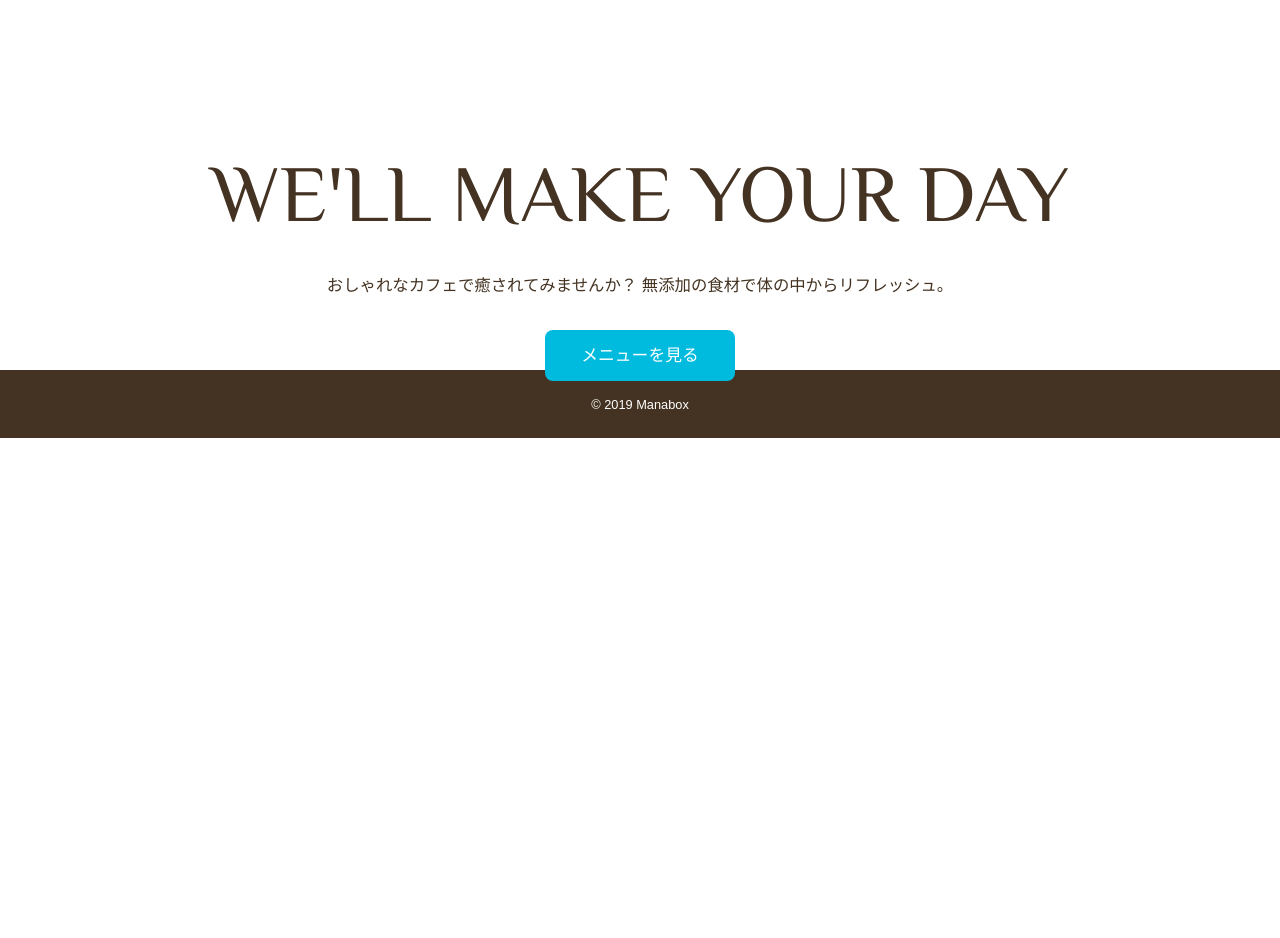
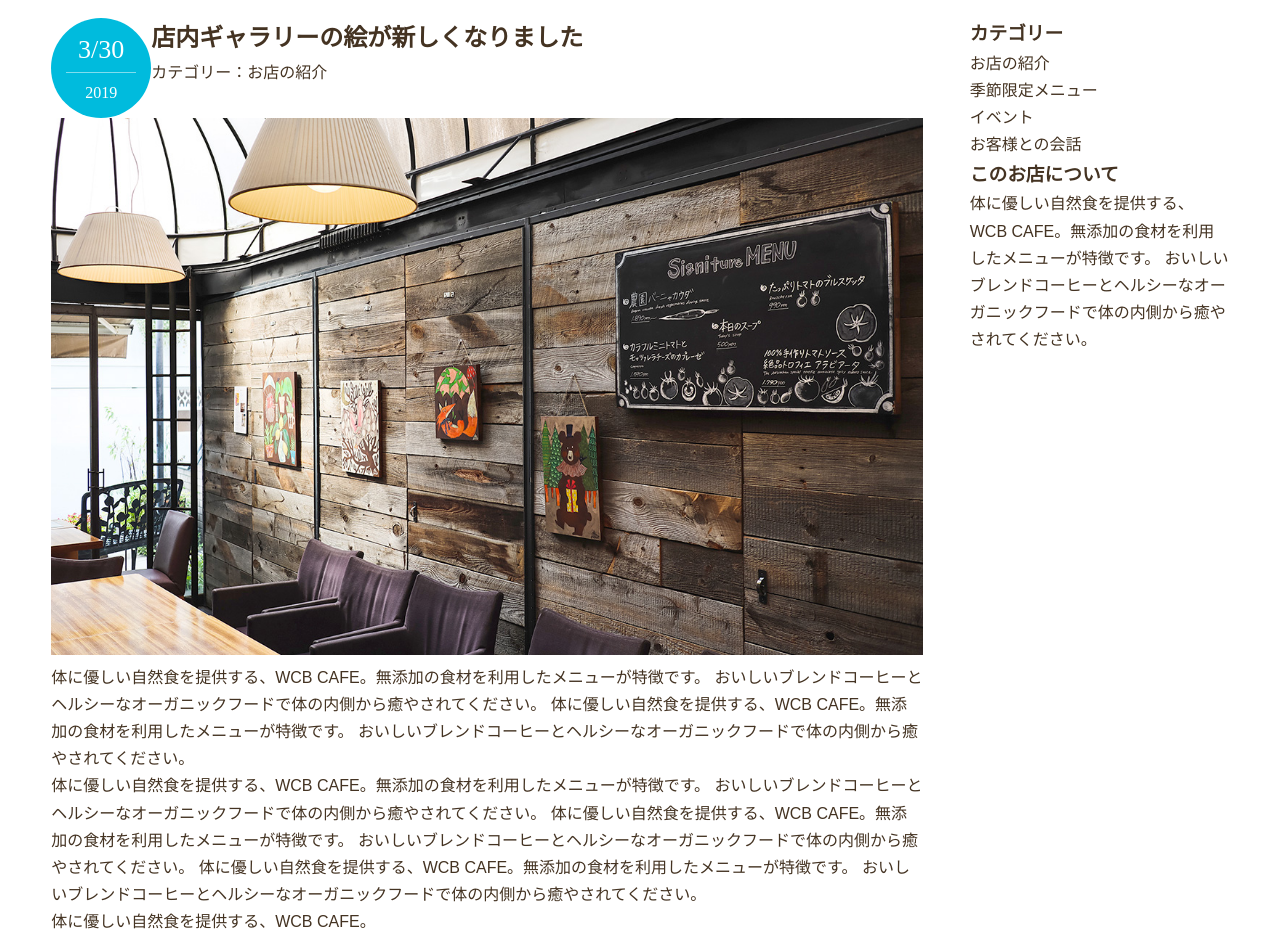
Before and after one commit to sukenori/WCB_Cafe, a plain HTML site: page news.html in a window 1280 px wide. Shown: the part 262-1200 px from the top of the page. Before the commit the page ends 800 px from the top, so only its background shows below. Drawn offline with Linux system fonts and the light colour scheme; some packages are replaced by stand-ins of ours.

Commit message:
Add: NEWSのarticleを追加

```diff
--- a/css/style.css
+++ b/css/style.css
@@ -90,3 +90,38 @@ footer {
 .home_main a:hover {
     background-color: #0090aa;
 }
+
+.news {
+    display: flex;
+    justify-content: space-between;
+    margin: 20px 4% 46px;
+}
+article {
+    width: 74%;
+}
+aside {
+    width: 22%;
+}
+.news_title {
+    display: flex;
+    font-family: "Yu Mincho", "YuMincho", serif;
+    font-size: 1rem;
+}
+.news_date {
+    background: #0bd;
+    border-radius: 50%;
+    width: 100px;
+    height: 100px;
+    padding-top: 10px;
+    color: #fff;
+    font-size: 1.625rem;
+    text-align: center;
+}
+.news_date span {
+    display: block;
+    border-top: 1px rgba(255,255,255,.5) solid;
+    width: 70%;
+    margin: 0 auto;
+    padding-top: 6px;
+    font-size: 1rem;
+}
--- a/news.html
+++ b/news.html
@@ -24,10 +24,44 @@
             </div>
             <h1>NEWS</h1>
         </header>
-        <div class="home_main">
-            <h2>WE'LL MAKE YOUR DAY</h2>
-            <p>おしゃれなカフェで癒されてみませんか？ 無添加の食材で体の中からリフレッシュ。</p>
-            <a href="menu.html">メニューを見る</a>
+        <div class="news">
+            <article>
+                <div class="news_title">
+                    <div class="news_date">
+                        <p>3/30
+                            <span>2019</span>
+                        </p>
+                    </div>
+                    <div>
+                        <h2>店内ギャラリーの絵が新しくなりました</h2>
+                        <p>カテゴリー：お店の紹介</p>
+                    </div>
+                </div>
+                <img src="images/wall.jpg">
+                <p>体に優しい自然食を提供する、WCB CAFE。無添加の食材を利用したメニューが特徴です。
+                おいしいブレンドコーヒーとヘルシーなオーガニックフードで体の内側から癒やされてください。
+                体に優しい自然食を提供する、WCB CAFE。無添加の食材を利用したメニューが特徴です。
+                おいしいブレンドコーヒーとヘルシーなオーガニックフードで体の内側から癒やされてください。</p>
+
+                <p>体に優しい自然食を提供する、WCB CAFE。無添加の食材を利用したメニューが特徴です。
+                おいしいブレンドコーヒーとヘルシーなオーガニックフードで体の内側から癒やされてください。
+                体に優しい自然食を提供する、WCB CAFE。無添加の食材を利用したメニューが特徴です。
+                おいしいブレンドコーヒーとヘルシーなオーガニックフードで体の内側から癒やされてください。
+                体に優しい自然食を提供する、WCB CAFE。無添加の食材を利用したメニューが特徴です。
+                おいしいブレンドコーヒーとヘルシーなオーガニックフードで体の内側から癒やされてください。
+
+                <p>体に優しい自然食を提供する、WCB CAFE。</p>
+            </article>
+            <aside>
+                <h3>カテゴリー</h3>
+                <p>お店の紹介</p>
+                <p>季節限定メニュー</p>
+                <p>イベント</p>
+                <p>お客様との会話</p>
+                <h3>このお店について</h3>
+                <p>体に優しい自然食を提供する、WCB CAFE。無添加の食材を利用したメニューが特徴です。
+                おいしいブレンドコーヒーとヘルシーなオーガニックフードで体の内側から癒やされてください。</p>
+            </aside>
         </div>
         <footer>
             <p><small>&copy; 2019 Manabox</small></p>
```
